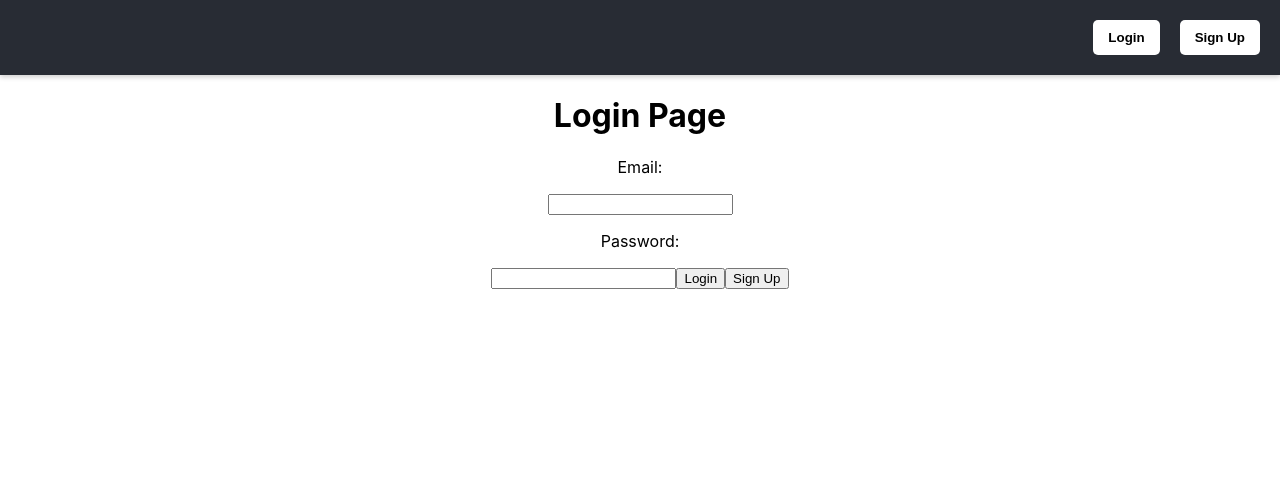
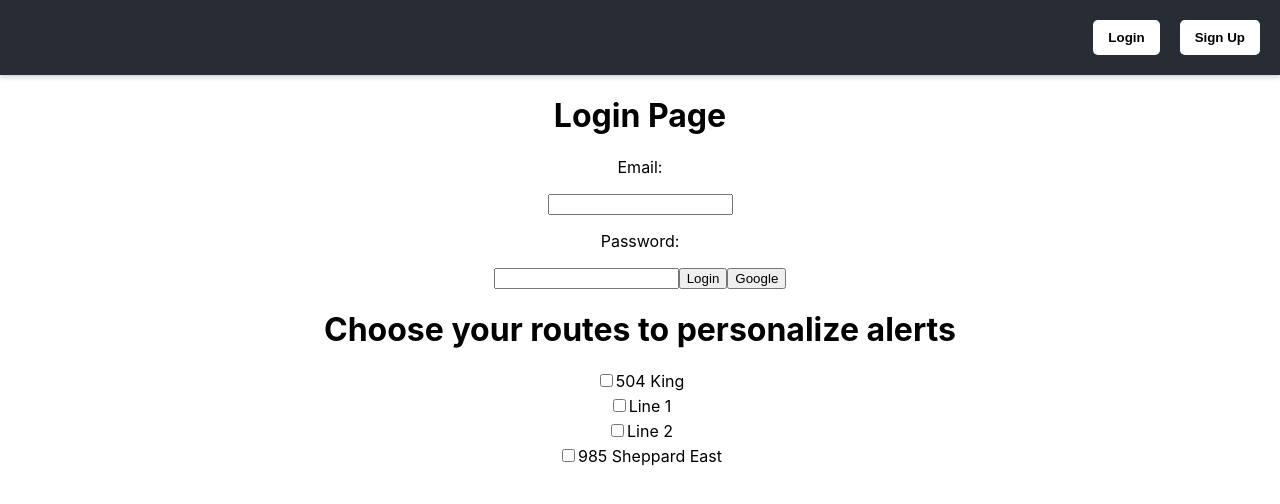
Before and after one commit to Jenushan44/TransitBuddy, a React (Create React App) app in the folder frontend/: page /login in a window 1280 px wide. Shown: the top 504 px of the page. Built offline with nearby package versions, Linux system fonts and the light colour scheme; no server answers.

Commit message:
Add basic checklist for user personalized routes

```diff
--- a/frontend/src/App.js
+++ b/frontend/src/App.js
@@ -10,6 +10,8 @@ import SignUpPage from './pages/SignUpPage';
 function App() {
 
   const [alerts, setAlerts] = useState([]) // Holds array of alert data
+  const options = ["504 King", "Line 1", "Line 2", "985 Sheppard East"]
+  const [selected, setSelected] = useState([])
 
   useEffect(() => {
     fetch("http://localhost:5000/subway_alerts") // Get data from Flask
@@ -20,6 +22,19 @@ function App() {
       });
   }, []); // Only runs one time, when the page first loads
 
+  function handleCheckBoxChange(item) {
+    let newSelected = [...selected] // Create new copy of array
+
+    if (newSelected.includes(item)) {
+      // Keep only items in array not equal to item
+      // If item in array, remove it because user is unchecking
+      newSelected = newSelected.filter(i => i !== item)
+    } else {
+      newSelected.push(item);
+    }
+    setSelected(newSelected);
+  }
+
   return (
 
     <div className="App">
@@ -29,6 +44,22 @@ function App() {
         <Route path="/login" element={<LoginPage />} />
         <Route path="/signup" element={<SignUpPage />} />
       </Routes>
+      <div>
+        <h1>Choose your routes to personalize alerts</h1>
+        {options.map((item) => {
+          return (
+            <label key={item} style={{ display: "block", margin: "5px" }}>
+              <input
+                type='checkbox'
+                checked={selected.includes(item)}
+                onChange={() => handleCheckBoxChange(item)}
+              >
+              </input>
+              {item}
+            </label>
+          );
+        })}
+      </div>
 
     </div >
   );
--- a/frontend/src/Navbar.js
+++ b/frontend/src/Navbar.js
@@ -7,15 +7,6 @@ function NavBar() {
 
   const [user, setUser] = useState(null);
 
-  function handleGoogleLogin() {
-    signInWithPopup(auth, provider)
-      .then(result => {
-        console.log("User logged in: ", result.user);
-      })
-      .catch((error) => {
-        console.error("Login error: ", error);
-      });
-  }
 
   function handleLogout() {
     signOut(auth);
@@ -30,18 +21,8 @@ function NavBar() {
       }
     });
     return () => stopAuthListener();
-  }, [])
+  }, []);
 
-  return (
-    <div className="navbar">
-      <Link to="/login"><button className="navbar-button">Login</button></Link>
-      <Link to="/signup"><button className="navbar-button">Sign Up</button></Link>
-    </div>
-  );
-}
-
-/* {user ? (
-  })
 
   return (
     <div className="navbar">
@@ -52,10 +33,12 @@ function NavBar() {
         </>
       ) : (
         <>
-          <button className="navbar-button" onClick={handleGoogleLogin}>Login</button>
-          <button className="navbar-button">Sign Up</button>
+          <Link to="/login"><button className="navbar-button">Login</button></Link>
+          <Link to="/signup"><button className="navbar-button">Sign Up</button></Link>
         </>
       )}
-*/
+    </div>
+  );
+}
 
 export default NavBar
--- a/frontend/src/pages/LoginPage.js
+++ b/frontend/src/pages/LoginPage.js
@@ -1,22 +1,49 @@
 import { signInWithEmailAndPassword, createUserWithEmailAndPassword } from "firebase/auth";
 import React, { useEffect, useState } from 'react';
 import { auth, provider } from "../firebase.js";
+import { useNavigate } from 'react-router-dom';
+import { signInWithPopup, signOut, onAuthStateChanged } from "firebase/auth";
 
 
 function LoginPage() {
 
   const [email, setEmail] = useState(null)
   const [password, setPassword] = useState(null)
+  const [user, setUser] = useState(null);
+  const navigate = useNavigate();
 
   function handleLogin() {
     signInWithEmailAndPassword(auth, email, password)
       .then((userCredential) => {
         console.log("User successfully logged in", userCredential.user)
+        navigate("/")
       })
       .catch((error) => {
         console.log("Error: Login failed", error.message)
       });
   }
+
+  function handleGoogleLogin() {
+    signInWithPopup(auth, provider)
+      .then(result => {
+        console.log("User logged in: ", result.user);
+      })
+      .catch((error) => {
+        console.error("Login error: ", error);
+      });
+  }
+
+  useEffect(() => {
+    const stopAuthListener = onAuthStateChanged(auth, (user) => {
+      if (user) {
+        setUser(user);
+      } else {
+        setUser(null);
+      }
+    });
+    return () => stopAuthListener();
+  }, [])
+
 
   return (
     <div>
@@ -27,7 +54,7 @@ function LoginPage() {
       <input type="password" onChange={(event) => setPassword(event.target.value)}></input>
 
       <button onClick={handleLogin}>Login</button>
-      <button>Sign Up</button>
+      <button onClick={handleGoogleLogin}>Google</button>
 
     </div>
 
--- a/frontend/src/pages/SignUpPage.js
+++ b/frontend/src/pages/SignUpPage.js
@@ -1,16 +1,19 @@
 import { signInWithEmailAndPassword, createUserWithEmailAndPassword } from "firebase/auth";
 import React, { useEffect, useState } from 'react';
 import { auth, provider } from "../firebase.js";
+import { useNavigate } from 'react-router-dom';
 
 function SignUpPage() {
 
   const [email, setEmail] = useState(null);
   const [password, setPassword] = useState(null);
+  const navigate = useNavigate()
 
   function handleSignUp() {
     createUserWithEmailAndPassword(auth, email, password)
       .then((userCredential) => {
         console.log("User successfully signed up", userCredential.user)
+        navigate("/")
       })
       .catch((error) => {
         console.log("Error: User sign up failed", error.message)
```
